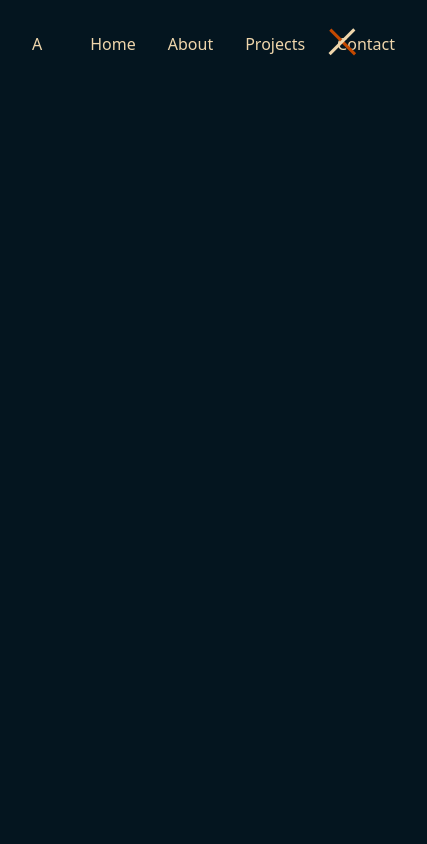
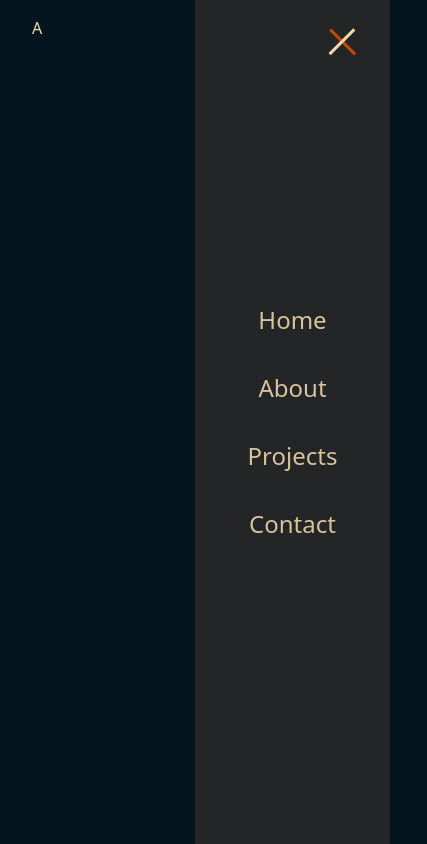
Before and after one commit to Misaponce/Portafolio, a plain HTML site: page index.html in a window 390 px wide. Both pictures are taken after a click on the element 344 px from the left and 42 px from the top of the page. Shown: the whole page, 427 px wide, since content can reach past the window. Drawn offline with nearby package versions, Linux system fonts and the light colour scheme.

Commit message:
responsive details added

```diff
--- a/css/style.css
+++ b/css/style.css
@@ -102,6 +102,7 @@ nav ul li a {
 nav ul li a:hover {
     text-decoration: none;
     color: var(--secondary-text-color);
+    transition: all 0.5s ease-in-out;
 }
 
 .container-fluid {
@@ -109,6 +110,7 @@ nav ul li a:hover {
     justify-content: space-between;
     padding: 0 1rem;
 }
+
 .menu-nav {
     display: flex;
     align-items: center;
@@ -125,15 +127,53 @@ nav ul li a:hover {
 
 
 /* Responsivenes */
-
+/* small devices */
 @media only screen and (max-width: 800px) {
+    /* hidding nav when media query is met */
     .nav {
+        visibility: hidden;
+        position: fixed;
+        top: 0;
+        right: 0;
+        width: 50vw;
+        opacity: 0.9;
         visibility: hidden;
     }
 
-    .nav .open {
+    .nav.open {
         visibility: visible;
     }
+
+    /* changing menu direction */
+    .nav .menu-nav {
+        display: flex;
+        flex-flow: column wrap;
+        align-items: center;
+        justify-content: center;
+        height: 100vh;
+        width: 60vh;
+        overflow: hidden;
+        margin: 0;
+        background-color: #272727;
+        list-style-type: none;
+        padding-right: 1rem;
+        transform: translateX(100%);
+        transition: all 0.5s ease-in-out;
+      }
+
+      .nav .menu-nav.open {
+        transform: translateX(0);
+      }
+
+      .nav .menu-nav-item {
+        display: inline-block;
+        font-size: 1.5rem;
+        padding: 1rem;
+        font-weight: 300;
+        transition: all 0.5s ease-in-out;
+      }
+
+
   }
 
   @media only screen and (min-width: 800px) {
```
